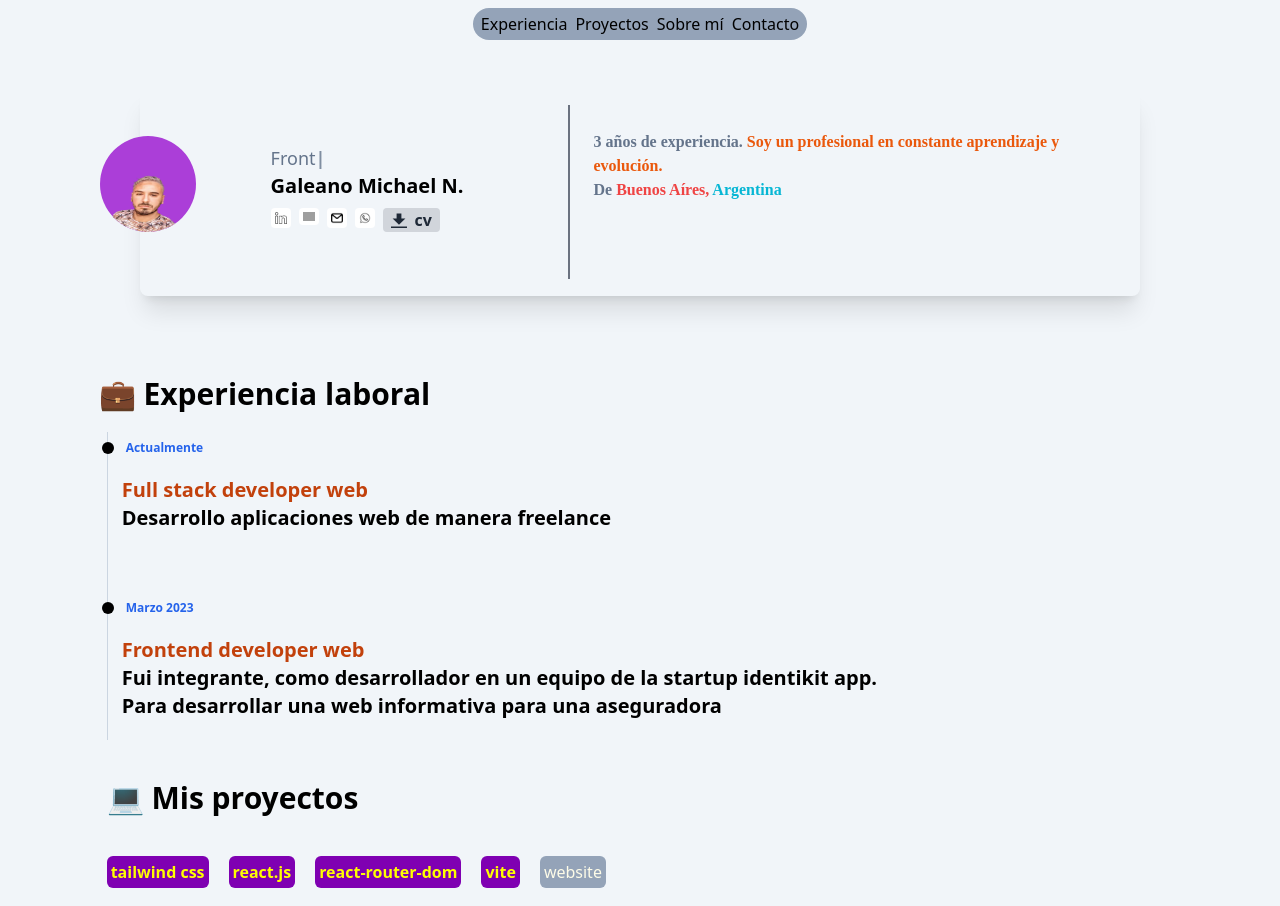
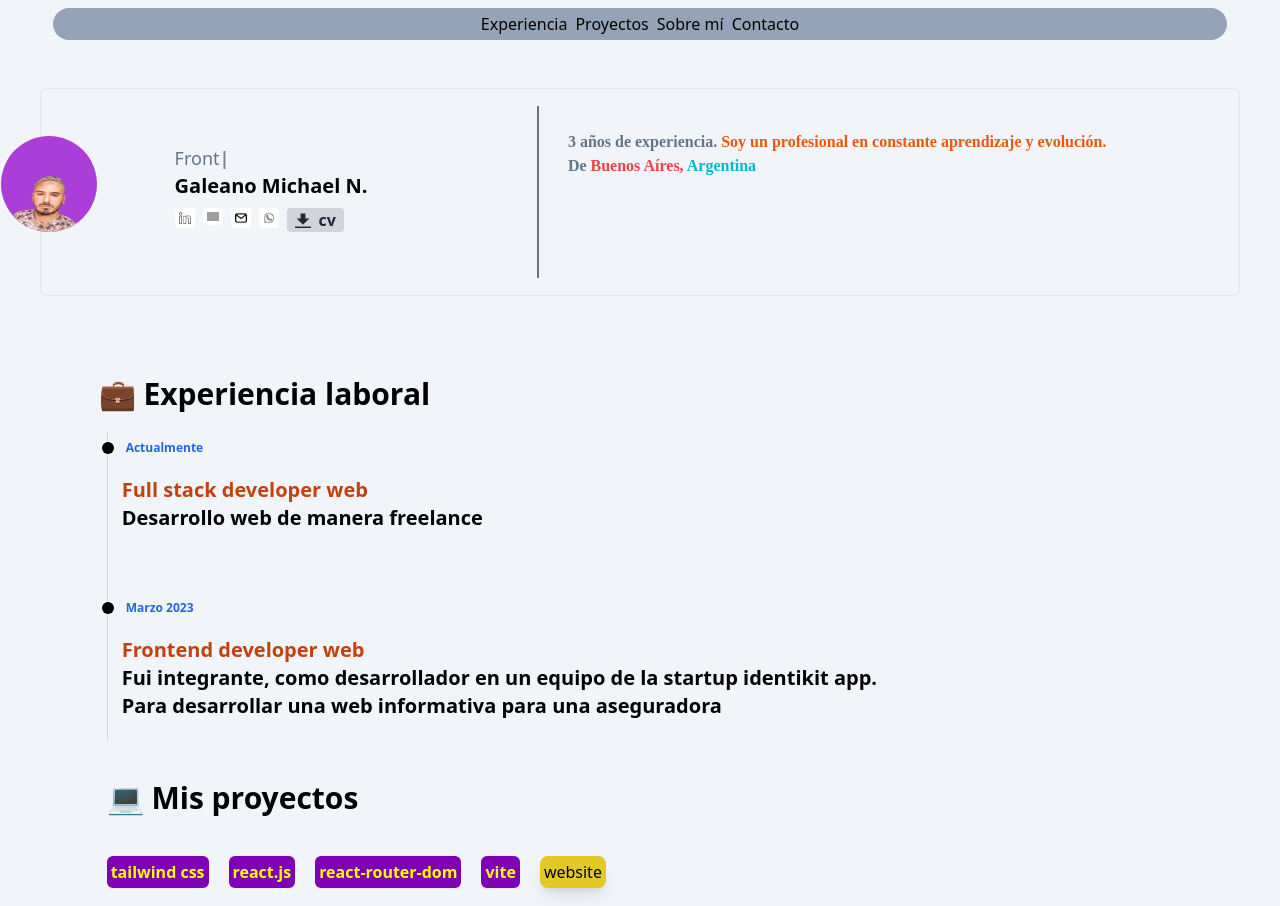
Before and after one commit to mikygaleano/app-my-porfolio, a React (Vite) app: page / in a window 1280 px wide. Shown: the top 906 px of the page. Built offline with nearby package versions, Linux system fonts and the light colour scheme; grey boxes are pictures that could not be loaded.

Commit message:
actualice styles components  porfolio

```diff
--- a/src/App.jsx
+++ b/src/App.jsx
@@ -10,7 +10,7 @@ import { exper } from "./constantes";
 export const App = () =>{
 
   return (
-    <main className="bg-slate-100 min-w-full min-h-screen flex flex-col gap-10 font-fontFamily">
+    <main className="bg-slate-100 min-w-full min-h-screen flex flex-col items-center gap-10 font-fontFamily">
      <Header/>
      <Home/>
      <Experiencia exper={exper}/>
--- a/src/components/Projectos/Cards.jsx
+++ b/src/components/Projectos/Cards.jsx
@@ -7,28 +7,28 @@ export const Cards = ({proyectos})=> {
         <div className="w-10/12 h-full rounded-lg flex flex-col gap-16">
             {
                 proyectos.map((items) => (
-                    <div key={items.id} className={`w-full h-full flex flex-col`}>
-                        <div className={`w-full flex flex-row flex-wrap gap-5`}>
+                    <div key={items.id} className='w-full h-full flex flex-col'>
+                        <div className='w-full flex flex-row flex-wrap gap-5'>
                             {
                                 items.tecnologias.map((tech, techIndex)=> (
-                                        <span key={techIndex} className={`w-fit h-fit p-1 rounded-md bg-backgroundSecond text-backgroundPrimary font-semibold`}>{tech}</span>
+                                        <span key={techIndex} className='w-fit h-fit p-1 rounded-md bg-backgroundSecond text-backgroundPrimary font-semibold'>{tech}</span>
                                 ))
 
                             }
 
-                            <a href={items.url} target="_blank" rel="noopener noreferrer" className={`w-fit h-fit p-1 rounded-md bg-slate-400 text-yellow-50`}>website</a>
+                            <a href={items.url} target="_blank" rel="noopener noreferrer" className='w-fit h-fit animate-backgroundGradientAnimation rounded-lg shadow-lg p-1 text-black'>website</a>
                         </div>
-                        <div className={`w-full h-full flex flex-col mt-5 gap-5`}>
-                                <figure className="w-full">
+                        <div className='w-full h-full flex flex-col mt-5 gap-5'>
+                                <figure className="w-full border-sky-100 rounded-lg shadow-lg p-1">
                                     <img
-                                        className={`w-full h-full rounded-lg object-cover`}
+                                        className='w-full h-full rounded-lg object-cover'
                                         src={items.image}
                                         alt={`Image ${items.id}`} />
                                 </figure>
                                 <div className="w-full flex flex-col items-start">
                                     {
                                         items.detail.map((parrafo, parrafoIndex)=> (
-                                            <p key={parrafoIndex} className={`text-sm text-slate-500 font-semibold`}>{parrafo}</p>
+                                            <p key={parrafoIndex} className='text-sm text-slate-500 font-semibold'>{parrafo}</p>
                                         ))
                                     }
                                 </div>
--- a/src/components/Projectos/Proyectos.jsx
+++ b/src/components/Projectos/Proyectos.jsx
@@ -7,7 +7,7 @@ export const Proyectos = ()=> {
     return (
         <section className="w-full min-h-full flex flex-col gap-5" id="proyectos">
             <div className="w-10/12 h-fit self-center">
-                <h3 className="font-semibold text-3xl">💻 Mis proyectos</h3>
+                <h2 className="font-semibold text-3xl">💻 Mis proyectos</h2>
             </div>
             <div className="w-full h-full flex flex-col items-center mt-5">
                 <Cards proyectos={proyectos}/>
--- a/src/components/experiencia/Experiencia.jsx
+++ b/src/components/experiencia/Experiencia.jsx
@@ -5,7 +5,7 @@ export const Experiencia = ({exper})=> {
     return (
         <section className="w-full min-h-full flex flex-col items-center" id="experiencia">
             <div className="w-10/12 h-fit flex flex-1 flex-col">
-                <h3 className="-ml-2 font-semibold text-3xl">💼 Experiencia laboral</h3>
+                <h2 className="-ml-2 font-semibold text-3xl">💼 Experiencia laboral</h2>
                 <div className="h-fit flex flex-col items-center mt-5">
                     <div className="w-full h-fit flex flex-col gap-10 border-l border-slate-300">
                         {
--- a/src/components/footer/Footer.jsx
+++ b/src/components/footer/Footer.jsx
@@ -4,13 +4,9 @@ export const Footer = ()=> {
 
 
     return (
-        <footer className="w-full h-28 flex flex-row max-md:flex-col justify-between items-center p-2 bg-slate-300">
+        <footer className="w-full h-28 flex justify-center items-center p-2 bg-slate-300">
             <div className="m-auto">
                 <span>© 2024 Michael Galeano N.</span>
-            </div>
-            <div className="m-auto flex flex-row gap-5">
-                <a href="#contacto">Contacto</a>
-                <a href="#sobre-mi">Sobre mi</a>
             </div>
         </footer>
     )
--- a/src/components/header/Header.jsx
+++ b/src/components/header/Header.jsx
@@ -3,7 +3,7 @@
 export const Header = ()=> {
 
     return (
-        <header className="fixed self-center flex flex-row gap-2 p-1 pl-2 pr-2 rounded-l-full rounded-r-full bg-slate-400 mt-2 z-10">
+        <header className="w-11/12 fixed flex flex-row items-center justify-center gap-2 p-1 pl-2 pr-2 rounded-l-full rounded-r-full bg-slate-400 mt-2 z-10">
             <a href="#experiencia">Experiencia</a>
             <a href="#proyectos">Proyectos</a>
             <a href="#sobre-mi">Sobre mí</a>
--- a/src/components/home/CardHome.jsx
+++ b/src/components/home/CardHome.jsx
@@ -5,13 +5,13 @@ export const CardHome = ({handleDownload, socialMedia, currentText})=> {
 
     return (
         <div
-          className='h-52 w-10/12 max-md:w-11/12 max-md:h-80 row-end-1 col-end-2 flex flex-1 flex-grow max-sm:flex-col items-center bg-transparent rounded-lg max-sm:justify-center m-auto shadow-xl'
+          className='h-52 w-10/12 border rounded-md max-md:w-11/12 max-md:h-80 max-[281px]:w-60 max-[281px]h-80 flex flex-1 flex-grow max-sm:flex-col items-center bg-transparent max-sm:justify-center'
           >
             <figure className="w-52 h-52">
-              <img className="relative -left-10 top-12  max-sm:top-3 max-sm:left-1/4 w-24 h-24 rounded-full bg-secondLigth object-center hover:scale-110" src="./image/perfil.png" alt="foto avatare"/>
+              <img className="relative -left-10 top-12  max-sm:top-3 max-sm:left-1/4 w-24 h-24 max-[281px]:w-14 max-[281px]:h-14 rounded-full bg-secondLigth object-center" src="./image/perfil.png" alt="foto avatare"/>
             </figure>
             <div className="max-md:w-full w-1/2 m-3 h-24 flex flex-col justify-end max-sm:ml-14">
-              <span className="text-slate-500 text-lg max-sm:text-xs">{currentText}<strong className="animate-pulse">|</strong></span>
+              <h2 className="text-slate-500 text-lg max-sm:text-xs">{currentText}<strong className="animate-pulse">|</strong></h2>
               <h1 className="text-xl font-bold max-md:text-xs">Galeano Michael N.</h1>
               <div className="flex my-2 gap-2">
                 {
--- a/src/components/home/Home.jsx
+++ b/src/components/home/Home.jsx
@@ -19,8 +19,8 @@ export const Home = ()=> {
       };
 
     return (
-        <section className="min-w-full h-full max-md:max-h-fit flex flex-1 justify-center gap-5 m-auto" id="contacto">
-            <div className="w-full h-full p-10 max-sm:p-2 grid grid-flow-col max-md:grid-cols-1 max-md:place-content-center gap-2 mt-12">
+        <section className="min-w-full h-full max-md:max-h-fit flex flex-col items-center justify-center gap-5 m-auto" id="contacto">
+            <div className="w-full h-full p-10 max-sm:p-2 flex flex-1 justify-center items-center gap-2 mt-12">
                 <CardHome
                     handleDownload={handleDownload}
                     socialMedia={socialMedia}
--- a/src/constantes.js
+++ b/src/constantes.js
@@ -61,7 +61,7 @@ export const exper = [
         id: generarID(),
         fecha: 'Actualmente',
         puesto: 'Full stack developer web',
-        parrafo: ['Desarrollo aplicaciones web de manera freelance']
+        parrafo: ['Desarrollo web de manera freelance']
     },
     {
         id: generarID(),
--- a/tailwind.config.js
+++ b/tailwind.config.js
@@ -15,23 +15,24 @@ export default {
       },
       keyframes: {
         punter: {
-          '0%': { displey: 'hidden' },
-          '50%': {displey: 'flex', opasity: 5},
+          '0%': { display: 'none' },
+          '50%': { display: 'flex', opacity: 0.5 },
           '100%': { visibility: 'visible' },
         },
+        backgroundGradientKeyframes: {
+          '0%': { backgroundColor: '#ffff00' },
+          '50%': { backgroundColor: '#7f00b2' },
+          '100%': { backgroundColor: '#ffff81' },
+        },
+      },
       animation: {
-        punter: 'punter 1s ease-in-out infinite'
-      }
+        punter: 'punter 1s ease-in-out infinite',
+        backgroundGradientAnimation: 'backgroundGradientKeyframes 3s linear infinite',
+      },
     },
     fontFamily: {
-      fontFamily: {
-        'display':['Oswald, sans-serif']
-      },
-    },
-    screens: {
-      'xs': '318px',
+      display: ['Oswald', 'sans-serif']
     },
   },
   plugins: [],
 }
-}
```
Also changed, not shown: src/components/sobre-mi/SobreMi.jsx (+3 -4 lines), 1 other file (tests, documents, lock files or other folders).
